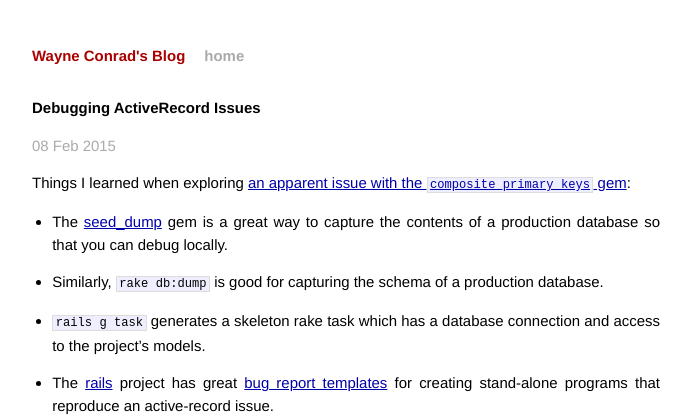
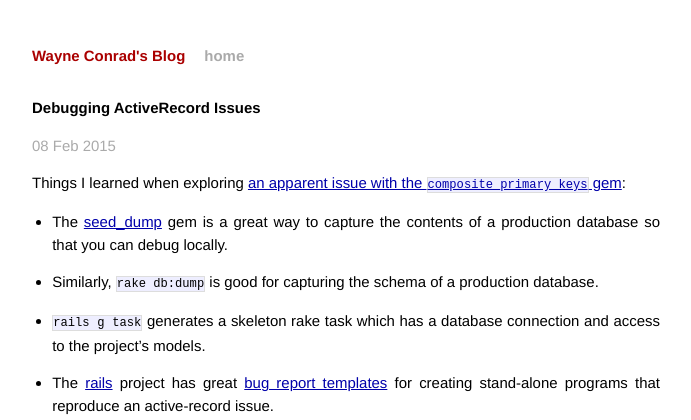
Before and after one commit to wconrad/wconrad.github.io, a Jekyll site: the page built from _posts/2015-02-08-debugging-activerecord-issues.markdown, in a window 1280 px wide. Shown: the top 420 px of the page, without its empty margins (294-985 px from the left). Built offline with Jekyll 4.4.1, drawn with Linux system fonts in a browser that asks for light colours; Markdown is read by kramdown in place of the engine named in the settings; comment, search, counter and statistics services are not loaded.

Commit message:
Fix problem with first line of code block being indented one character.

```diff
--- a/css/main.css
+++ b/css/main.css
@@ -141,7 +141,6 @@ a:visited { color: #a0a; }
 .post code {
   border: 1px solid #ddd;
   background-color: #eef;
-  padding: 0 .2em;
 }
 
 .post pre code {
```
